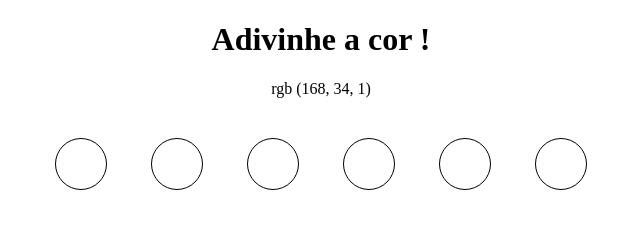
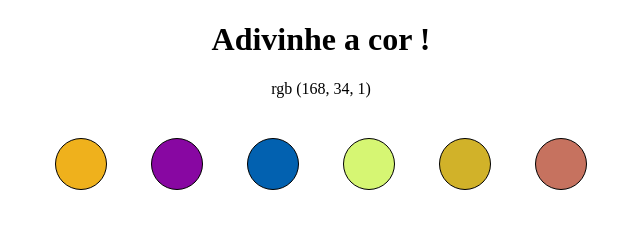
Before and after one commit to Abreupamm/project-color-guess, a plain HTML site: page index.html in a window 1280 px wide. Shown: the whole page, without its empty margins (319-959 px from the left). Drawn offline with Linux system fonts and the light colour scheme.

Commit message:
questao 4

```diff
--- a/index.html
+++ b/index.html
@@ -21,5 +21,6 @@
     <div class="ball"></div>
 
   </main>
+  <script src="script.js"></script>
 </body>
 </html>
--- /dev/null
+++ b/script.js
@@ -0,0 +1,8 @@
+const cores = document.getElementsByClassName('ball');
+
+for (let i = 0; i < cores.length; i += 1) {
+  const cor = '#' + Math.floor(Math.random() * 0x1000000).toString(16).padStart(6, '0');
+  const p = cores[i];
+  p.style.backgroundColor = cor;
+}
+// referencia para gerar cores aleátria : https://pt.stackoverflow.com/questions/493278/como-gerar-cores-hexadecimais-aleat%C3%B3rias-com-javascript
```
